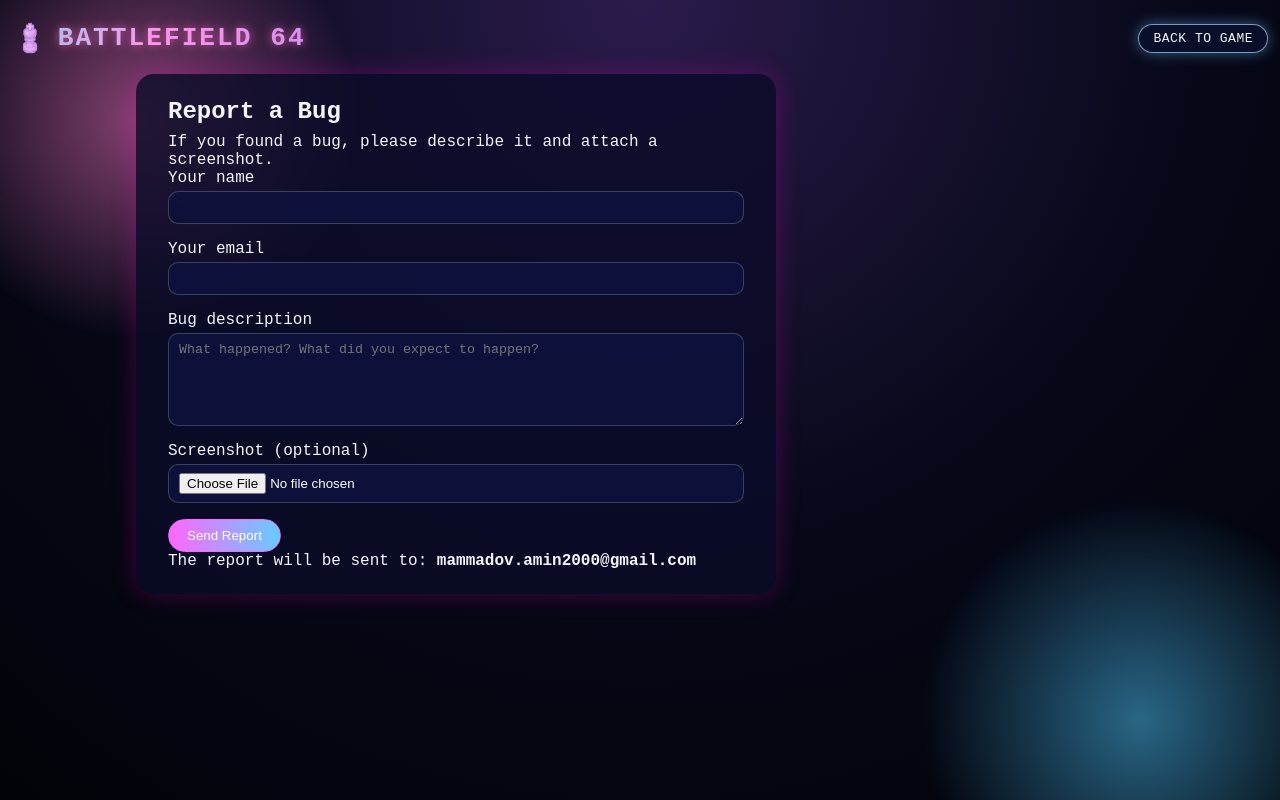
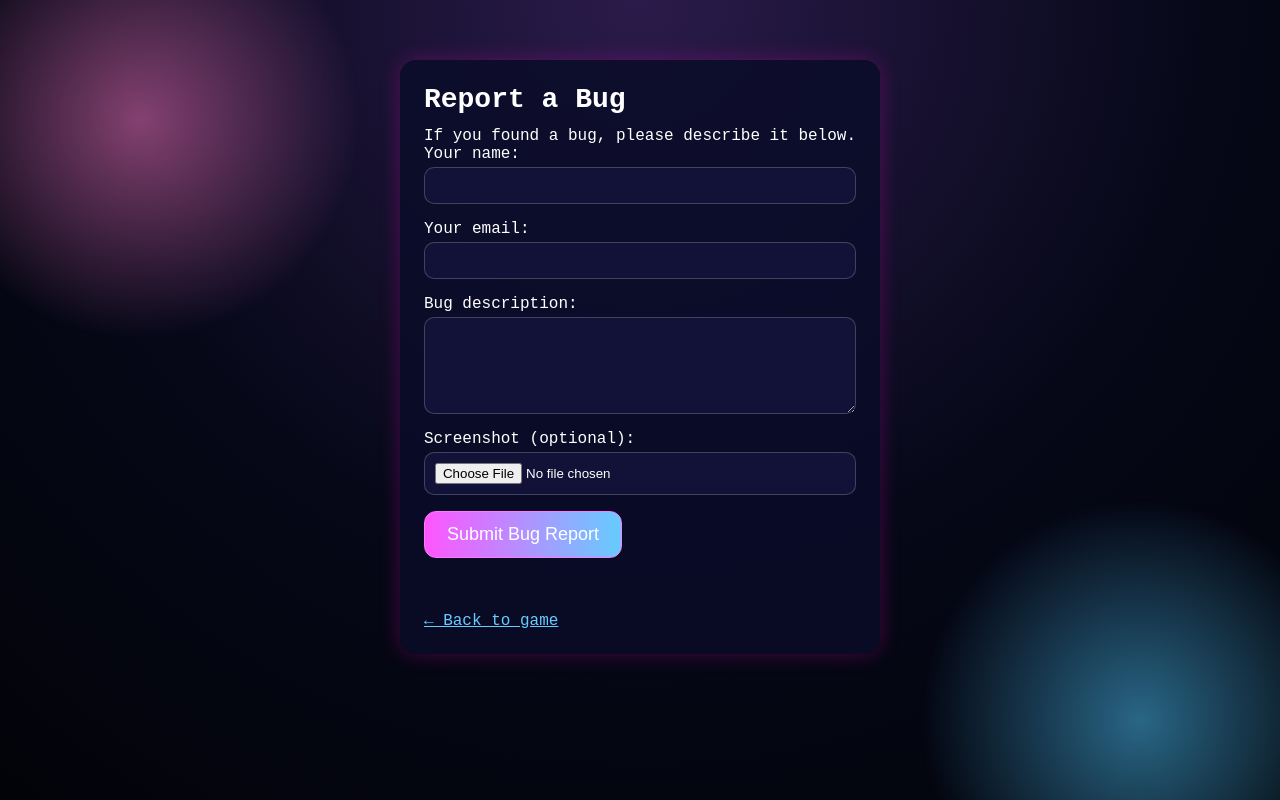
Before and after one commit to SDH4114/Battlefield-64, a plain HTML site: page report.html in a window 1280 px wide. Drawn offline with Linux system fonts and the light colour scheme.

Commit message:
report bug V2

```diff
--- a/report.html
+++ b/report.html
@@ -2,77 +2,102 @@
 <html lang="en">
 <head>
   <meta charset="UTF-8" />
-  <title>Battlefield 64 — Report Bug</title>
+  <title>Battlefield 64 - Report Bug</title>
   <link rel="stylesheet" href="./src/css/style.css" />
-  <link rel="icon" type="image/png" sizes="512x512" href="./logoBrow.png" />
-  <link rel="shortcut icon" type="image/png" href="./logoBrow.png" />
-  <meta name="viewport" content="width=device-width, initial-scale=0.9, maximum-scale=1.0, user-scalable=no, viewport-fit=cover">
-  <link href="https://fonts.googleapis.com/css2?family=Varela+Round&display=swap" rel="stylesheet">
+  <link rel="icon" type="image/png" href="./logoBrow.png" />
+  <meta name="viewport" content="width=device-width, initial-scale=1.0">
+
+  <style>
+    body {
+      font-family: "Courier New", monospace;
+    }
+
+    .report-container {
+      max-width: 600px;
+      margin: 40px auto;
+      background: rgba(10, 12, 40, 0.85);
+      padding: 24px;
+      border-radius: 16px;
+      box-shadow: 0 0 20px rgba(255, 0, 200, 0.25);
+      color: #fff;
+    }
+
+    .report-container h1 {
+      margin-bottom: 12px;
+      font-size: 28px;
+    }
+
+    .form-row {
+      margin-bottom: 16px;
+      display: flex;
+      flex-direction: column;
+    }
+
+    .form-row input,
+    .form-row textarea {
+      padding: 10px;
+      border-radius: 10px;
+      border: 1px solid rgba(255,255,255,0.2);
+      background: rgba(20, 20, 60, 0.85);
+      color: #fff;
+    }
+
+    button {
+      padding: 12px 22px;
+      border-radius: 12px;
+      border: 1px solid #ff78ff;
+      background: linear-gradient(90deg, #ff55ff, #66ccff);
+      cursor: pointer;
+      font-size: 18px;
+      color: #fff;
+    }
+
+    #status {
+      margin-top: 14px;
+      min-height: 20px;
+      font-size: 16px;
+    }
+
+    .back-btn {
+      margin-top: 20px;
+      display: inline-block;
+      color: #66ccff;
+    }
+  </style>
 </head>
+
 <body>
-  <div class="page">
-    <header class="top-bar">
-      <div class="logo">
-        <img src="logoV2.png" alt="Logo"
-             style="height:36px; margin-right:-8px; vertical-align:middle;">
-        Battlefield 64
-      </div>
-      <div class="controls">
-        <button id="back-to-game-btn">Back to game</button>
-      </div>
-    </header>
+  <div class="report-container">
+    <h1>Report a Bug</h1>
+    <p>If you found a bug, please describe it below.</p>
 
-    <main class="main-layout">
-      <section class="bug-report-section">
-        <h1>Report a Bug</h1>
-        <p>If you found a bug, please describe it and attach a screenshot.</p>
-
-        <!-- mailto-форма: откроет почтовый клиент пользователя -->
-        <form
-          id="bug-report-form"
-          action="mailto:mammadov.amin2000@gmail.com"
-          method="POST"
-          enctype="multipart/form-data"
-        >
+    <form id="bug-report-form">
       <div class="form-row">
-            <label for="name">Your name</label>
-            <input type="text" id="name" name="name" required />
+        <label>Your name:</label>
+        <input type="text" name="name" required>
       </div>
 
       <div class="form-row">
-            <label for="email">Your email</label>
-            <input type="email" id="email" name="email" required />
+        <label>Your email:</label>
+        <input type="email" name="email" required>
       </div>
 
       <div class="form-row">
-            <label for="description">Bug description</label>
-            <textarea
-              id="description"
-              name="description"
-              rows="5"
-              placeholder="What happened? What did you expect to happen?"
-              required
-            ></textarea>
+        <label>Bug description:</label>
+        <textarea name="message" rows="5" required></textarea>
       </div>
 
       <div class="form-row">
-            <label for="screenshot">Screenshot (optional)</label>
-            <input
-              type="file"
-              id="screenshot"
-              name="screenshot"
-              accept="image/*"
-            />
+        <label>Screenshot (optional):</label>
+        <input type="file" id="screenshot" accept="image/*">
       </div>
 
-          <button type="submit" class="primary-btn">Send Report</button>
+      <button type="submit">Submit Bug Report</button>
+
+      <p id="status"></p>
     </form>
 
-        <p class="note">
-          The report will be sent to: <strong>mammadov.amin2000@gmail.com</strong>
-        </p>
-      </section>
-    </main>
+    <a href="index.html" class="back-btn">← Back to game</a>
   </div>
 
   <script src="./src/js/sys.js" defer></script>
--- a/src/js/sys.js
+++ b/src/js/sys.js
@@ -1,24 +1,64 @@
-// src/js/sys.js
+document.addEventListener("DOMContentLoaded", () => {
+  const form = document.getElementById("bug-report-form");
+  const statusEl = document.getElementById("status");
 
-document.addEventListener("DOMContentLoaded", () => {
-  // Кнопка "Report Bug" на главной (с доской)
-  const reportBtn = document.getElementById("report-bug-btn");
-  if (reportBtn) {
-    reportBtn.addEventListener("click", () => {
-      window.location.href = "report.html";
-    });
-  }
+  // Если это не report.html – ничего не делаем
+  if (!form) return;
 
-  // Кнопка "Back to game" на странице репорта
-  const backBtn = document.getElementById("back-to-game-btn");
-  if (backBtn) {
-    backBtn.addEventListener("click", () => {
-      window.location.href = "index.html";
-    });
-  }
+  form.addEventListener("submit", async (e) => {
+    e.preventDefault();
 
-  // Здесь потом можно добавить:
-  // - валидацию формы
-  // - логирование
-  // - интеграцию с ботовыми API и т.д.
+    statusEl.textContent = "Sending...";
+
+    const name = form.name.value;
+    const email = form.email.value;
+    const message = form.message.value;
+
+    // скриншот → base64
+    const file = document.getElementById("screenshot").files[0];
+    let screenshotBase64 = "";
+
+    if (file) {
+      screenshotBase64 = await toBase64(file);
+    }
+
+    // формируем payload
+    const payload = {
+      name,
+      email,
+      message,
+      screenshot: screenshotBase64
+    };
+
+    try {
+      const response = await fetch("https://formsubmit.co/ajax/chaos.net2000@gmail.com", {
+        method: "POST",
+        headers: {
+          "Content-Type": "application/json",
+          "Accept": "application/json"
+        },
+        body: JSON.stringify(payload)
+      });
+
+      if (response.ok) {
+        statusEl.textContent = "Report sent successfully! Thank you.";
+        form.reset();
+      } else {
+        statusEl.textContent = "Error: formsubmit rejected the request.";
+      }
+    } catch (error) {
+      statusEl.textContent = "Error sending report. Try later.";
+      console.error(error);
+    }
+  });
 });
+
+// Helper: file → base64
+function toBase64(file) {
+  return new Promise((resolve, reject) => {
+    const reader = new FileReader();
+    reader.readAsDataURL(file);
+    reader.onload = () => resolve(reader.result);
+    reader.onerror = reject;
+  });
+}
```
Also changed, not shown: index.html (+2 -2 lines), 1 other file. Lines whose indentation alone changed are shown as unchanged.
